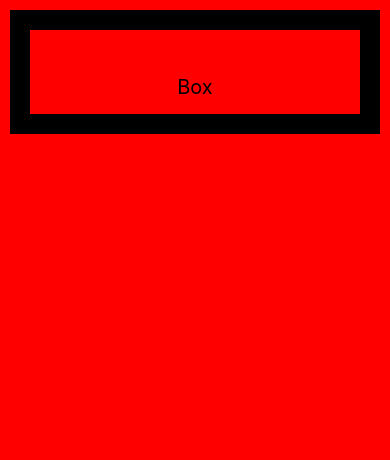
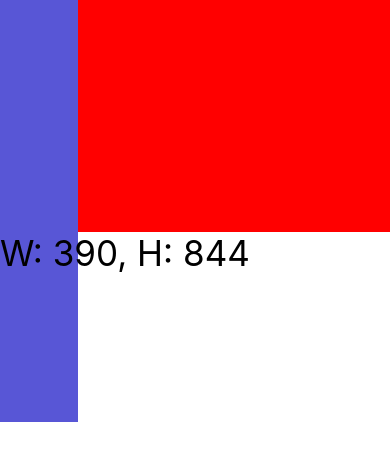
Before and after one commit to DaniDotExe/react-native, a React Native app in the folder 02-react-native/: screen / in a window 390 px wide. Shown: the top 460 px of the page. Built offline with nearby package versions, Linux system fonts and the light colour scheme.

Commit message:
Clase 68

```diff
--- a/02-react-native/App.tsx
+++ b/02-react-native/App.tsx
@@ -2,6 +2,7 @@
 import React from 'react'
 import { SafeAreaView } from 'react-native';
 import { BoxObjectModelScreen } from './src/screens/BoxObjectModelScreen';
+import { DimensionesScreen } from './src/screens/DimensionesScreen';
 //import { Text, View } from 'react-native';
 //import HolaMundoScreen from './src/screens/HolaMundoScreen';
 //import { ContadorScreen } from './src/screens/ContadorScreen';
@@ -11,7 +12,8 @@
     <SafeAreaView style= {{flex: 1,}}>
       {/*<HolaMundoScreen/> */}
       {/*<ContadorScreen/> */}
-      <BoxObjectModelScreen/>
+      {/* <BoxObjectModelScreen/> */}
+      <DimensionesScreen/>
     </SafeAreaView>
   )
 }
--- /dev/null
+++ b/02-react-native/src/screens/DimensionesScreen.tsx
@@ -0,0 +1,41 @@
+import React from 'react'
+import { Text, View, StyleSheet, Dimensions, useWindowDimensions } from 'react-native';
+
+/* const {width,height} = Dimensions.get('window')*/
+export const DimensionesScreen = () => {
+
+    const {width, height} = useWindowDimensions();
+
+  return (
+    <View>
+        <View style={styles.container}>
+            <View style={{
+                ...styles.cajaMorada,
+                width: width * 0.2,
+                height: height*0.5,
+            }}/>
+            <View style={styles.cajaNaranja}/>
+        </View>
+        <Text style={styles.title}>W: {width}, H: {height}</Text>
+    </View>
+  )
+}
+
+const styles = StyleSheet.create({
+    container: {
+        width: '100%',
+        height: '50%',
+        backgroundColor: 'red'
+    },
+    cajaMorada: {
+        backgroundColor: '#5856D6',
+        width: '50%',
+        height: '50%',
+    },
+    cajaNaranja: {
+        backgroundColor: '#F0A23B'
+    },
+    title: {
+        fontSize: 35,
+    }
+});
```
